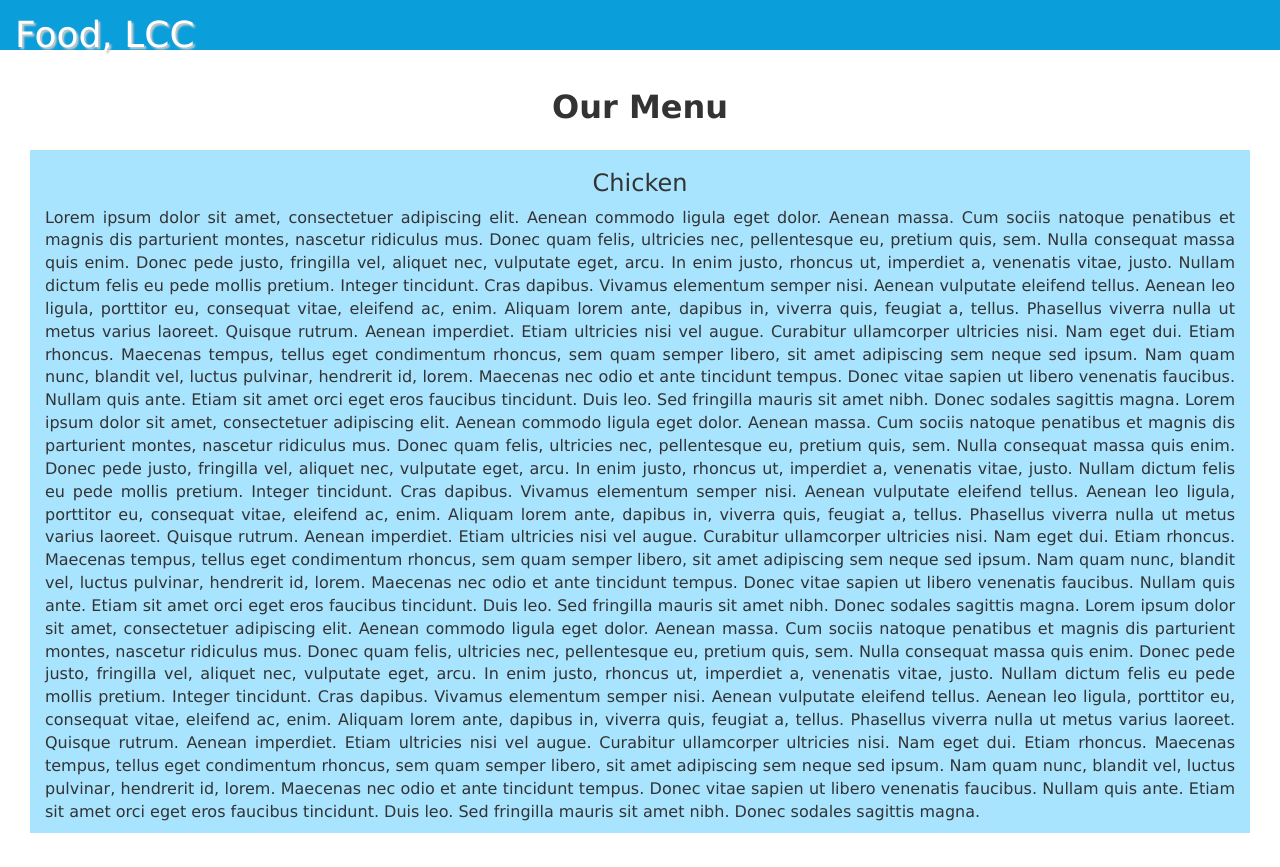
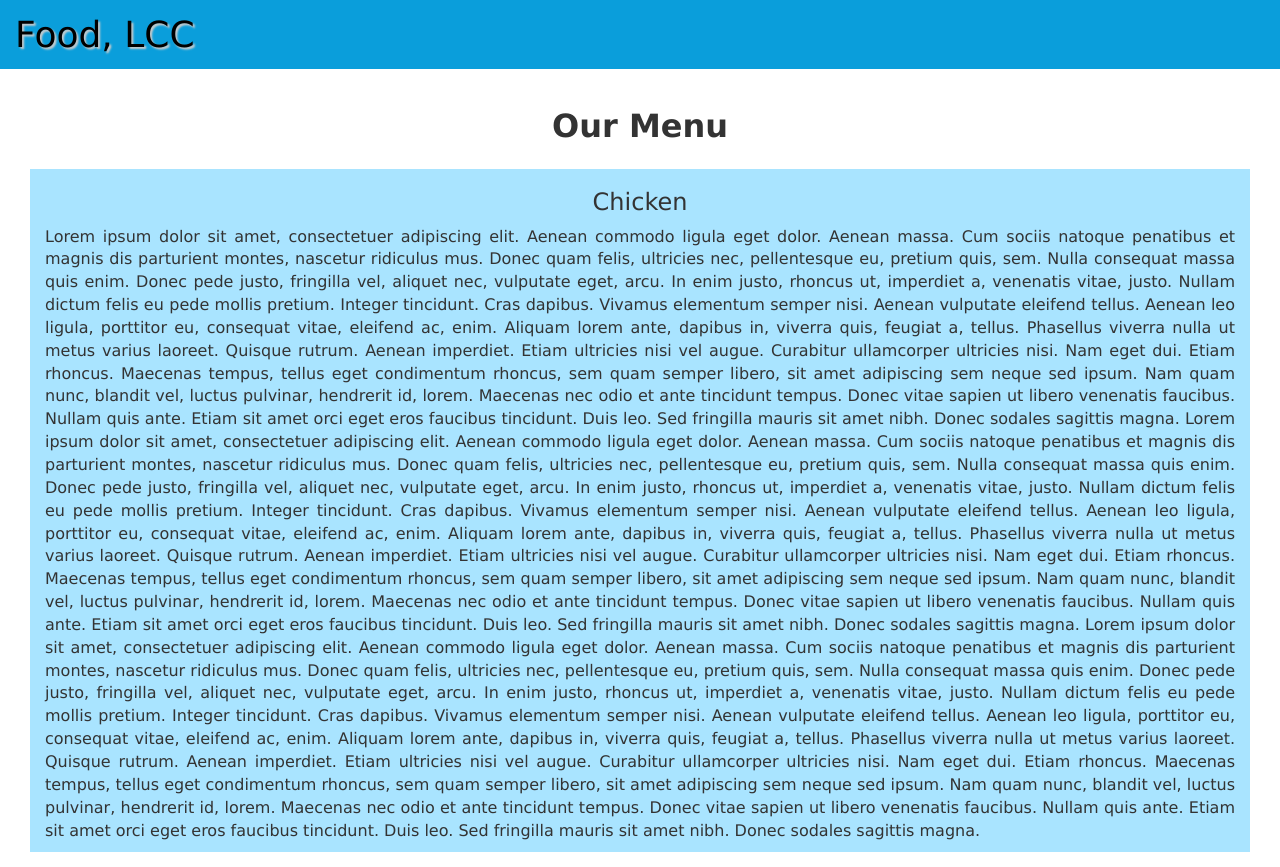
Before and after one commit to NoeliaJJ/Module-3-Coding-Assignment-, a plain HTML site: page Module3_Solution/index.html in a window 1280 px wide. Drawn offline with Linux system fonts and the light colour scheme; a script that the page names is missing.

Commit message:
only title left

```diff
--- a/Module3_Solution/index.html
+++ b/Module3_Solution/index.html
@@ -19,7 +19,9 @@
 				        <span class="icon-bar"></span>
 				        <span class="icon-bar"></span>
       				</button>
-     				<a class="navbar-brand" href="#"><h1>Food, LCC</h1> </a>
+      				<div>
+     					<a class="navbar-brand" href="#"><h1>Food, LCC</h1> </a>
+     				</div>
      			</div>
      			<div class="collapse navbar-collapse" id="collapsable-menu">
       				<ul id="nav-list" class="nav navbar-nav navbar-right visible-xs">
--- a/Module3_Solution/module3_styles.css
+++ b/Module3_Solution/module3_styles.css
@@ -9,14 +9,17 @@ body {
 	background-color:#0a9edb;
 	border-radius: 0px;
 	border: 0px;
+	min-height: 69px;
 }
-
 .navbar-brand h1 {
 	font-weight: 500;
-	color:white;
+	color:black;
 	text-shadow: 2px 2px 2px #ccc;
 	margin-top:0;
 	margin-bottom:0;
+}
+div > a.navbar-brand {
+	min-height: 69px;
 }
 .navbar-nav {
 	margin:0;
```
